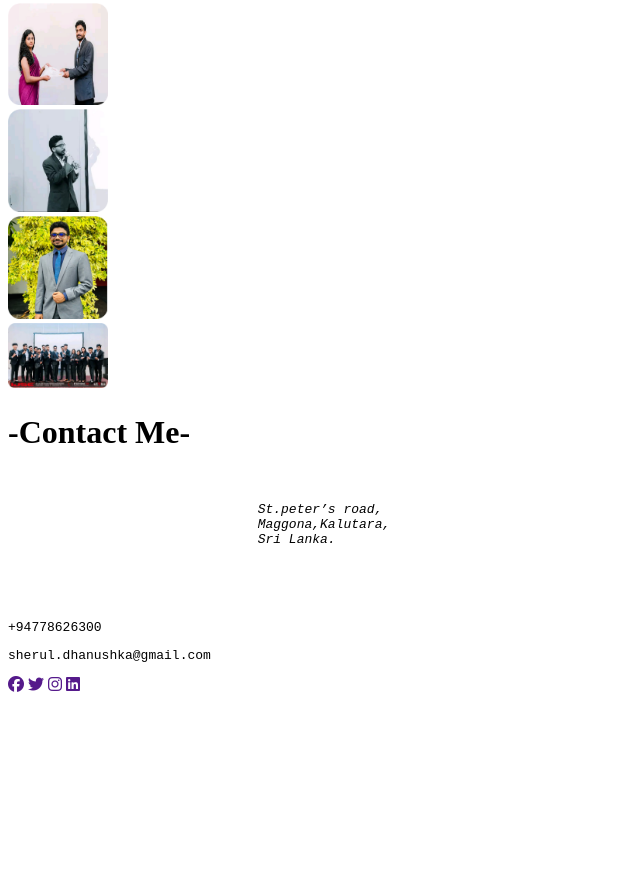
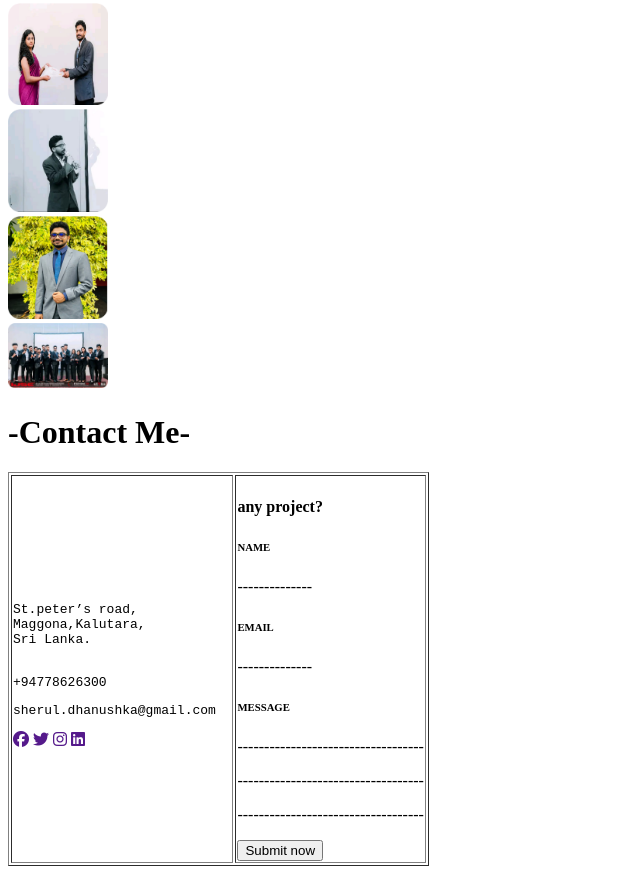
Before and after one commit to sherulfernando2000/sherul_portfolio, a plain HTML site: page index.html in a window 1280 px wide. Shown: the part 6601-7475 px from the top of the page, without its empty margins (0-640 px from the left). Before the commit the page ends 7303 px from the top, so only its background shows below. Drawn offline with Linux system fonts and the light colour scheme.

Commit message:
done contact me right side

```diff
--- a/index.html
+++ b/index.html
@@ -548,19 +548,17 @@
         <h1>-Contact Me-</h1>
         <section>
             <!--Contact table-->
-            <table>
+            <table border="1">
                 <tr>
+                    <td>
                         <!--table leftside-->
                         <!--contact details-->
                         <div>
                             <div>
                             <pre>
-                            <address>
 St.peter’s road,
 Maggona,Kalutara,
 Sri Lanka.
-
-                            </address>
                             </pre>
                             </div>
 
@@ -583,13 +581,47 @@
 
 
                         </div>
+                    </td>
+
+                    <td>
+                        <!--table rightside-->
+
+                    <!--senders details-->
+                    <h4>any project?</h4>
+
+                    <div>
+                        <div>
+                            <h6>NAME</h6>
+                            <p> --------------</p>
+                        </div>
+
+                        <div>
+                            <h6>EMAIL</h6>
+                            <p> --------------</p>
+                        </div>
+
+                        <div>
+                            <h6>MESSAGE</h6>
+                            <p> -----------------------------------</p>
+                            <p> -----------------------------------</p>
+                            <p> -----------------------------------</p>
+                        </div>
+                    </div>
+
+                    <!--submit button-->
+                    <div>
+                        <button>Submit now</button>
+                    </div>
+                 </td>
+
 
                 </tr>
+
+
+
+
+
             </table>
-
-            <!--table rightside-->
-            <!--senders details-->
-            <!--submit button-->
         </section>
 
     </main>
```
Lines whose indentation alone changed are shown as unchanged.
